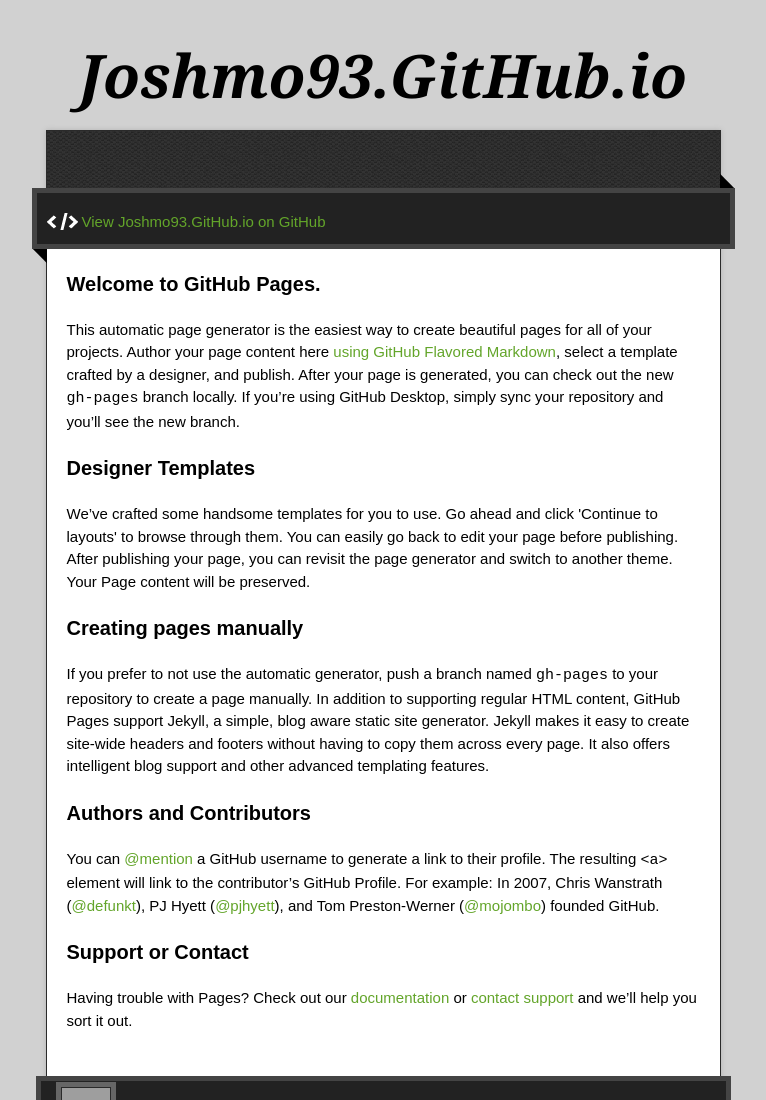
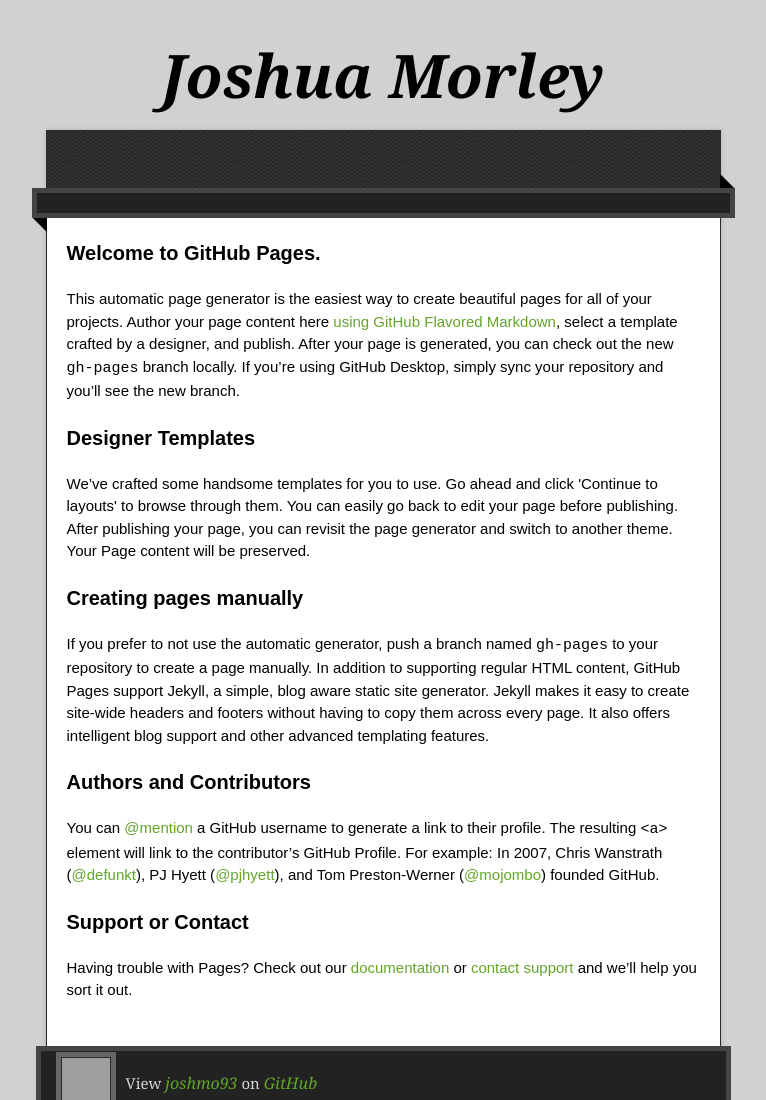
Before and after one commit to joshmo93/joshmo93.github.io, a plain HTML site: page index.html in a window 1280 px wide. Shown: the top 1100 px of the page, without its empty margins (257-1023 px from the left). Drawn offline with nearby package versions, Linux system fonts and the light colour scheme; grey boxes are pictures that could not be loaded.

Commit message:
Update index.html

```diff
--- a/index.html
+++ b/index.html
@@ -11,7 +11,7 @@
   <script type="text/javascript" src="https://ajax.googleapis.com/ajax/libs/jquery/1.7.1/jquery.min.js"></script>
   <script type="text/javascript" src="javascripts/script.js"></script>
 
-  <title>Joshmo93.GitHub.io</title>
+  <title>Joshua Morley</title>
   <meta name="description" content="">
 
   <meta name="viewport" content="width=device-width,initial-scale=1">
@@ -22,19 +22,17 @@
 
   <div class="wrapper">
     <header>
-      <h1 class="title">Joshmo93.GitHub.io</h1>
+      <h1 class="title">Joshua Morley</h1>
     </header>
     <div id="container">
       <p class="tagline"></p>
       <div id="main" role="main">
         <div class="download-bar">
-        <div class="inner">
-          <a href="https://github.com/joshmo93" class="code">View Joshmo93.GitHub.io on GitHub</a>
-        </div>
         <span class="blc"></span><span class="trc"></span>
         </div>
         <article class="markdown-body">
-          <h3>
+<h3>
+
 <a id="welcome-to-github-pages" class="anchor" href="#welcome-to-github-pages" aria-hidden="true"><span aria-hidden="true" class="octicon octicon-link"></span></a>Welcome to GitHub Pages.</h3>
 
 <p>This automatic page generator is the easiest way to create beautiful pages for all of your projects. Author your page content here <a href="https://guides.github.com/features/mastering-markdown/">using GitHub Flavored Markdown</a>, select a template crafted by a designer, and publish. After your page is generated, you can check out the new <code>gh-pages</code> branch locally. If you’re using GitHub Desktop, simply sync your repository and you’ll see the new branch.</p>
```
